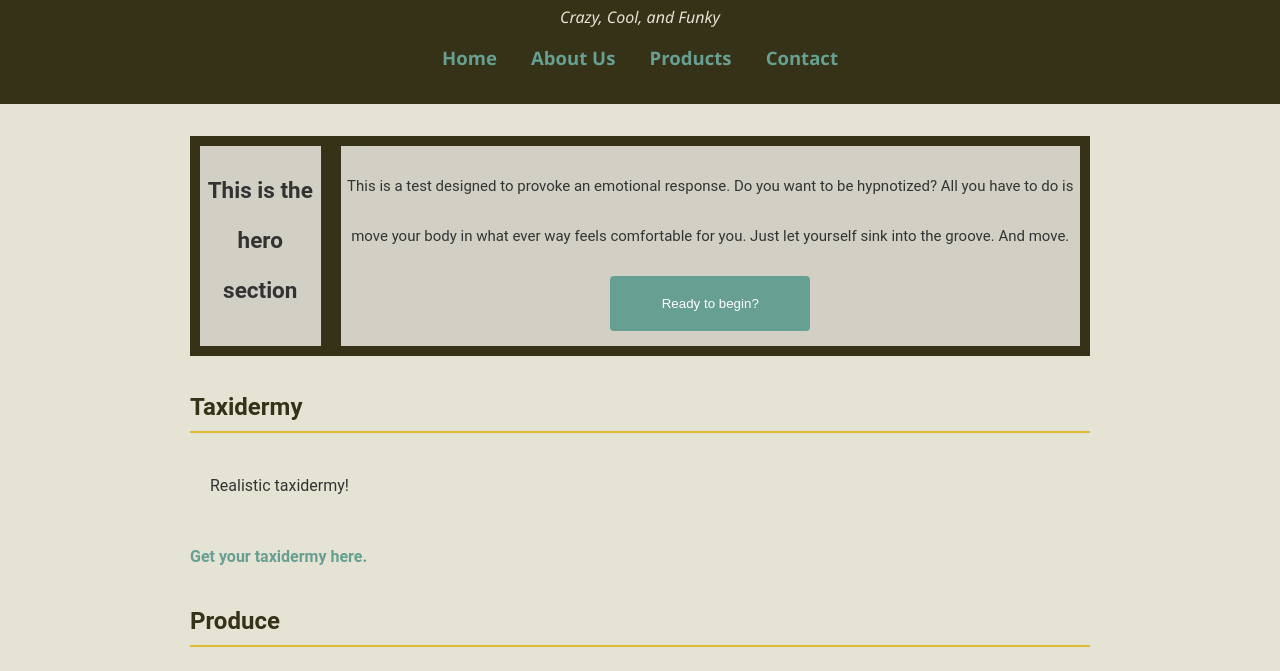
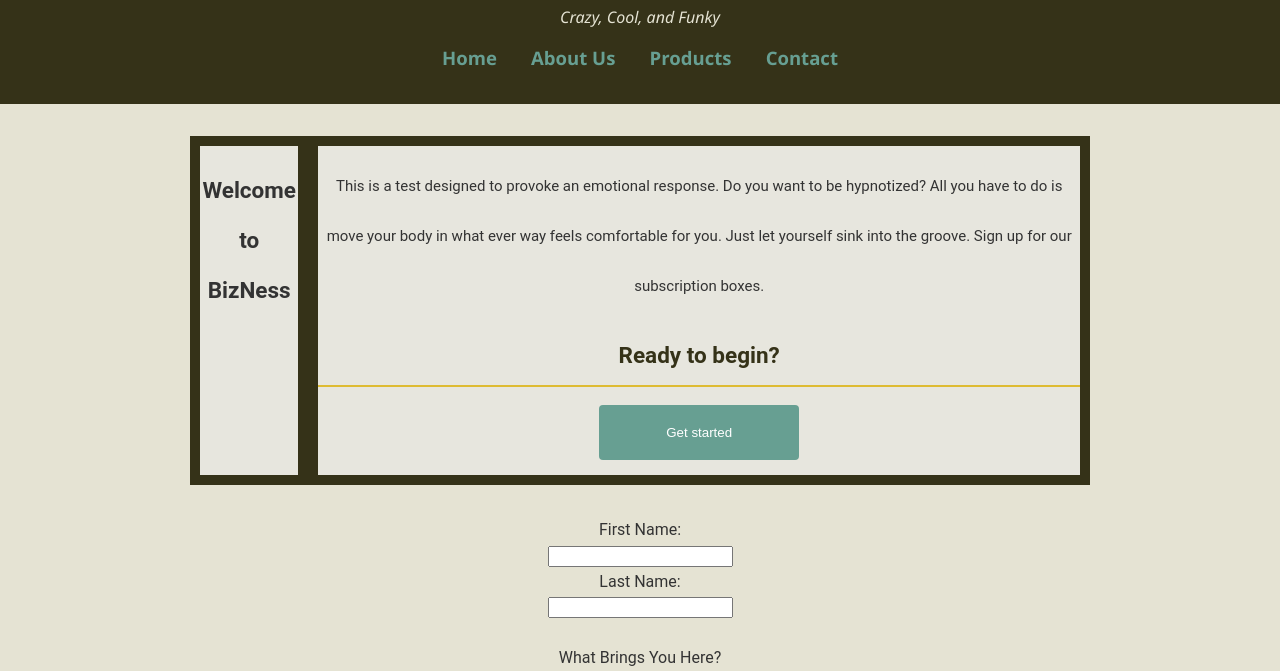
Before and after one commit to thecodingdilettante/cc7, a plain HTML site: page index.html in a window 1280 px wide. Shown: the part 109-780 px from the top of the page. Drawn offline with Linux system fonts and the light colour scheme.

Commit message:
Form made

```diff
--- a/cc_7.js
+++ b/cc_7.js
@@ -0,0 +1,9 @@
+// Get references to the HTML elements
+const myButton = document.getElementsByClassName("myButton");
+const myCallToAction = document.getElementById("myCallToAction");
+
+// Add an event listener to the button
+myButton.addEventListener('click', function() {
+// Update the text content of the paragraph
+myCallToAction.textContent = 'Text updated after button click!';
+});
--- a/index.html
+++ b/index.html
@@ -23,10 +23,30 @@
 
     <main>
         <section><div class="flex-container">
-            <div><h1>This is the hero section</h1></div>
-              <div><p>This is a test designed to provoke an emotional response. Do you want to be hypnotized? All you have to do is move your body in what ever way feels comfortable for you. Just let yourself sink into the groove. And move. </p><button class="button" style="vertical-align:middle"><span>Ready to begin?</span></button>
+            <div><h1>Welcome to BizNess</h1></div>
+              <div><p>This is a test designed to provoke an emotional response. Do you want to be hypnotized? All you have to do is move your body in what ever way feels comfortable for you. Just let yourself sink into the groove. Sign up for our subscription boxes.</p>
+              <p id="myCallToAction"><h2>Ready to begin?</h2></p>
+                <button class="myButton" style="vertical-align:middle"><span>Get started</span></button>
               </p></div>
           </div></section>
+
+          <section>
+            <center><form action"">
+                  <label for="firstName">First Name: </label><br>
+                  <input type="text" name="firstName" id="firstName"><br>
+                  <label for="lastName">Last Name: </label><br>
+                  <input type="text" name="lastName" id="lastName"><br><br>
+                  <label for="what_brings_you_here">What Brings You Here? </label><br>
+                  <label for="hypnotism">Hypnotism</label>
+                  <input type="checkbox" name="hypnotism" id="hypnotism" value="Hypnotism">
+                  <label for="hypnotism">Taxidermy</label>
+                  <input type="checkbox" name="taxidermy" id="taxidermy" value="Taxidermy">
+                  <label for="produce">Produce</label>
+                  <input type="checkbox" name="produce" id="produce" value="Produce">
+                  <label for="crafting">Craft Supplies</label>
+                  <input type="checkbox" name="crafting" id="crafting" value="Crafting">
+          </form></center>
+        </section>
 
           <section>
             <h2>Taxidermy</h2>
--- a/style.css
+++ b/style.css
@@ -121,7 +121,7 @@ a:active {
 }
 
 .flex-container > div {
-  background-color: #d2d0c5;
+  background-color: #e7e6de;
   width: auto;
   margin: 10px;
   text-align: center;
@@ -131,7 +131,7 @@ a:active {
 
 /* BUTTON */
 
-  .button {
+  .myButton {
   display: inline-block;
   border-radius: 4px;
   background-color: #679F92;
@@ -143,13 +143,13 @@ a:active {
   cursor: pointer;
 }
 
-.button span {
+.myButton span {
   display: inline-block;
   position: relative;
   transition: 0.5s;
 }
 
-.button span:after {
+.myButton span:after {
   content: '\00bb';
   position: absolute;
   opacity: 0;
@@ -157,11 +157,11 @@ a:active {
   transition: 0.5s;
 }
 
-.button:hover span {
+.myButton:hover span {
   padding-right: 25px;
 }
 
-.button:hover span:after {
+.myButton:hover span:after {
   opacity: 1;
   right: 0;
 }
```
